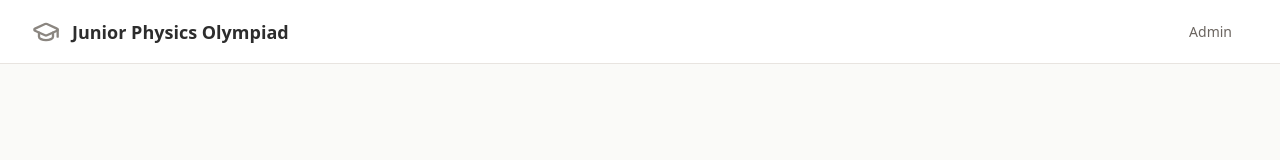
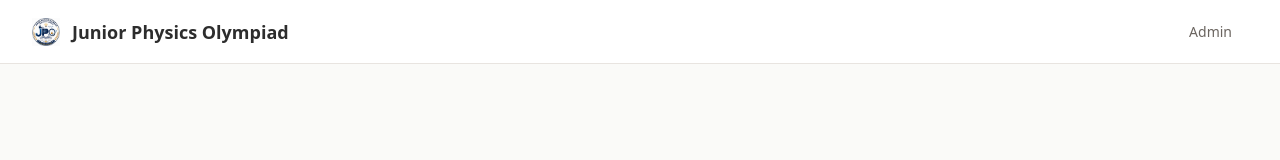
Before and after one commit to kodurudharmateja/Olympiad-registration-, a React (Vite) app: page / in a window 1280 px wide. Shown: the top 160 px of the page. Built offline with nearby package versions, Linux system fonts and the light colour scheme; what @trpc/react-query would draw is missing.

Commit message:
added logo

```diff
--- a/index.html
+++ b/index.html
@@ -3,6 +3,7 @@
   <head>
     <meta charset="UTF-8" />
     <meta name="viewport" content="width=device-width, initial-scale=1.0" />
+    <link rel="icon" type="image/png" href="/logo.png" />
     <title>Junior Physics Olympiad</title>
   </head>
   <body>
--- a/src/components/layouts/AppLayout.tsx
+++ b/src/components/layouts/AppLayout.tsx
@@ -98,7 +98,7 @@
       >
         {/* Logo area */}
         <div className="h-16 flex items-center px-6 border-b border-[#E8E4E0]">
-          <GraduationCap className="w-6 h-6 text-[#8B8680] mr-3" />
+          <img src="/logo.png" alt="Junior Physics Olympiad" className="w-6 h-6 mr-3 object-contain" />
           <div>
             <h1 className="text-sm font-semibold text-[#2D2D2D]">Junior Physics Olympiad</h1>
             <p className="text-xs text-[#9B9590]">{portalTitle}</p>
--- a/src/pages/LandingPage.tsx
+++ b/src/pages/LandingPage.tsx
@@ -18,7 +18,7 @@
       {/* Header */}
       <header className="h-16 bg-white border-b border-[#E8E4E0] flex items-center px-4 lg:px-8">
         <div className="flex items-center gap-3 max-w-7xl mx-auto w-full">
-          <GraduationCap className="w-7 h-7 text-[#8B8680]" />
+          <img src="/logo.png" alt="Junior Physics Olympiad" className="w-7 h-7 object-contain" />
           <h1 className="text-lg font-semibold text-[#2D2D2D]">Junior Physics Olympiad</h1>
           <div className="flex-1" />
           <Link
--- a/src/pages/parent/ParentRegister.tsx
+++ b/src/pages/parent/ParentRegister.tsx
@@ -35,7 +35,7 @@
             <ArrowLeft className="w-4 h-4" />
             Back to Home
           </Link>
-          <GraduationCap className="w-8 h-8 text-[#8B8680] mx-auto mb-2" />
+          <img src="/logo.png" alt="Junior Physics Olympiad" className="w-8 h-8 mx-auto mb-2 object-contain" />
           <h1 className="text-xl font-semibold text-[#2D2D2D]">Parent Registration</h1>
           <p className="text-sm text-[#6B6560]">Create an account to register your child</p>
         </div>
--- a/src/pages/school/SchoolLogin.tsx
+++ b/src/pages/school/SchoolLogin.tsx
@@ -38,7 +38,7 @@
             Back to Home
           </Link>
           <div className="flex items-center justify-center gap-2 mb-2">
-            <GraduationCap className="w-8 h-8 text-[#8B8680]" />
+            <img src="/logo.png" alt="Junior Physics Olympiad" className="w-8 h-8 object-contain" />
           </div>
           <h1 className="text-xl font-semibold text-[#2D2D2D]">School Portal</h1>
           <p className="text-sm text-[#6B6560] mt-1">Sign in to manage your students</p>
--- a/src/pages/school/SchoolRegister.tsx
+++ b/src/pages/school/SchoolRegister.tsx
@@ -61,7 +61,7 @@
             Back to Home
           </Link>
           <div className="flex items-center justify-center gap-2 mb-2">
-            <GraduationCap className="w-8 h-8 text-[#8B8680]" />
+            <img src="/logo.png" alt="Junior Physics Olympiad" className="w-8 h-8 object-contain" />
           </div>
           <h1 className="text-xl font-semibold text-[#2D2D2D]">Register Your School</h1>
           <p className="text-sm text-[#6B6560]">Create a school account for bulk registration</p>
```
Also changed, not shown: public/logo.png (added).
